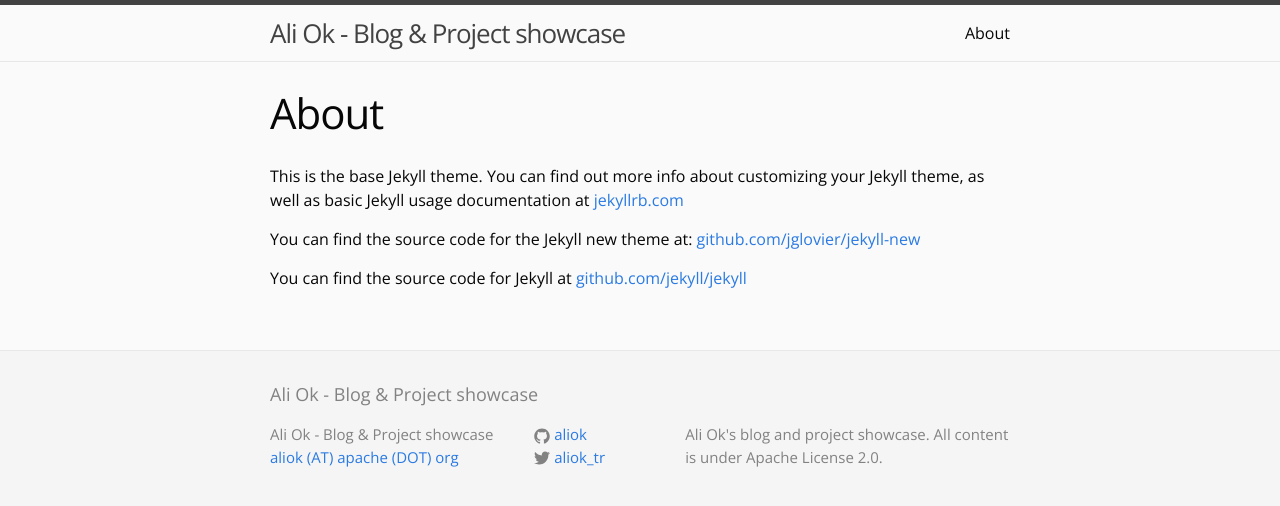
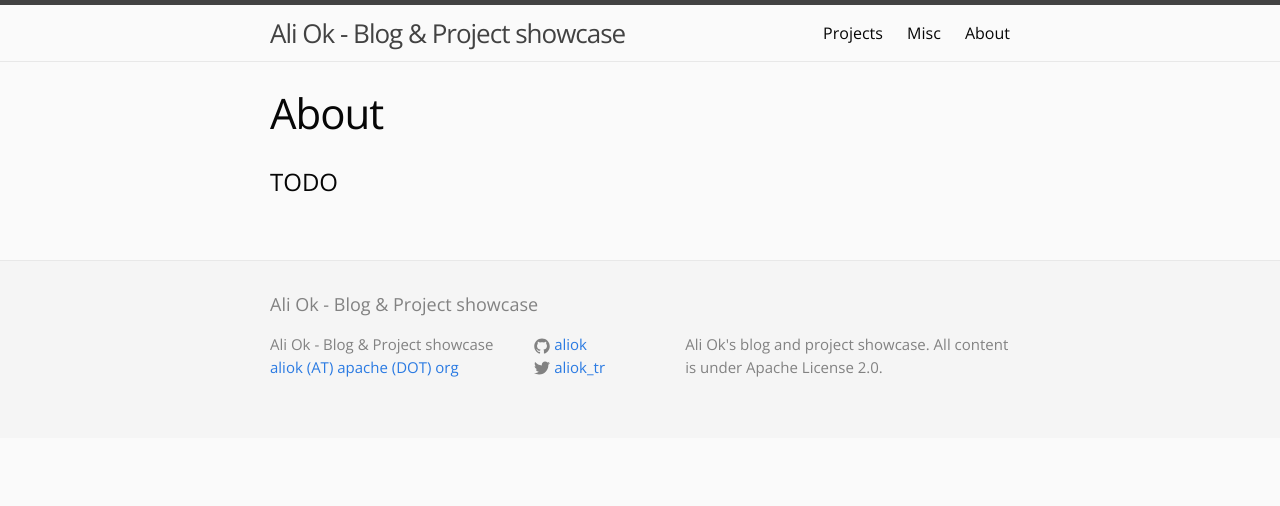
Before and after one commit to aliok/aliok.github.io, a Jekyll site: the page built from about.md, in a window 1280 px wide. Shown: the top 506 px of the page. Built offline with Jekyll 4.4.1, drawn with Linux system fonts in a browser that asks for light colours.

Commit message:
Iteration

```diff
--- a/_includes/header.html
+++ b/_includes/header.html
@@ -14,6 +14,11 @@
       </a>
 
       <div class="trigger">
+        <!--Two static htmls-->
+        <a class="page-link" href="{{ '/projects.html' | prepend: site.baseurl }}">Projects</a>
+        <a class="page-link" href="{{ '/misc.html' | prepend: site.baseurl }}">Misc</a>
+
+        <!--md files picked up by Jekyll-->
         {% for page in site.pages %}
           {% if page.title %}
           <a class="page-link" href="{{ page.url | prepend: site.baseurl }}">{{ page.title }}</a>
--- a/_posts/2011-06-04-using-your-ssl-certificate-on-glassfish-3.markdown
+++ b/_posts/2011-06-04-using-your-ssl-certificate-on-glassfish-3.markdown
@@ -3,6 +3,7 @@ layout: post
 title:  "Using your SSL certificate on Glassfish 3"
 date:   2011-06-04 01:07:43
 categories: tips system-admin
+project: false
 ---
 
 This was kind of problematic for me and my colleagues, so after I manage to set our SSL certificate, I decided to share the story.
--- a/_sass/_layout.scss
+++ b/_sass/_layout.scss
@@ -236,3 +236,20 @@
         }
     }
 }
+
+
+/**
+ * Project list
+ */
+
+.project-list {
+
+}
+
+.project-thumbnail{
+
+}
+
+.project-summary{
+
+}
--- a/about.md
+++ b/about.md
@@ -4,8 +4,4 @@ title: About
 permalink: /about/
 ---
 
-This is the base Jekyll theme. You can find out more info about customizing your Jekyll theme, as well as basic Jekyll usage documentation at [jekyllrb.com](http://jekyllrb.com/)
-
-You can find the source code for the Jekyll new theme at: [github.com/jglovier/jekyll-new](https://github.com/jglovier/jekyll-new)
-
-You can find the source code for Jekyll at [github.com/jekyll/jekyll](https://github.com/jekyll/jekyll)
+# TODO
```
Also changed, not shown: _posts/2014-09-27-welcome-to-jekyll.markdown (+7 -2 lines), misc.html (added, +23 -0 lines), projects.html (added, +25 -0 lines), post-assets/using-your-ssl-certificate-on-glassfish-3/temp_picture.jpg (added), post-assets/using-your-ssl-certificate-on-glassfish-3/temp_thumb.jpg (added).
